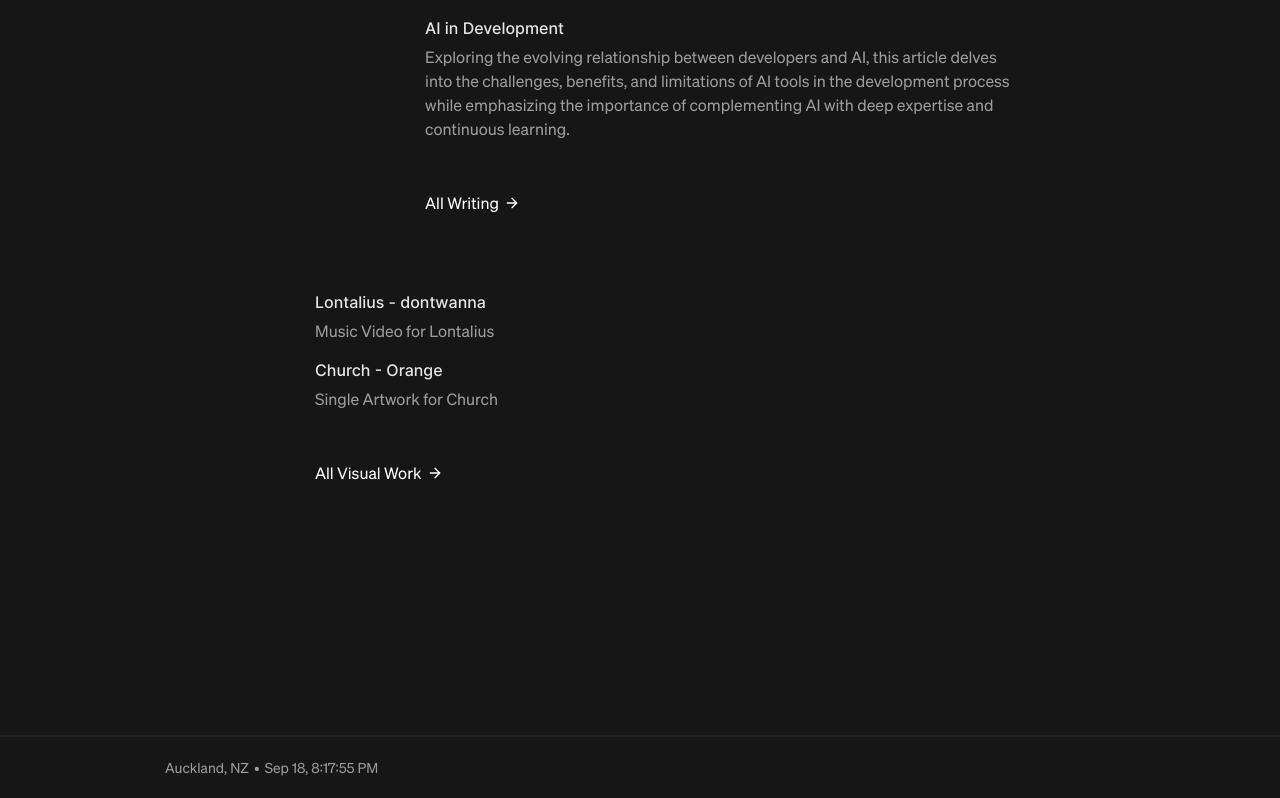
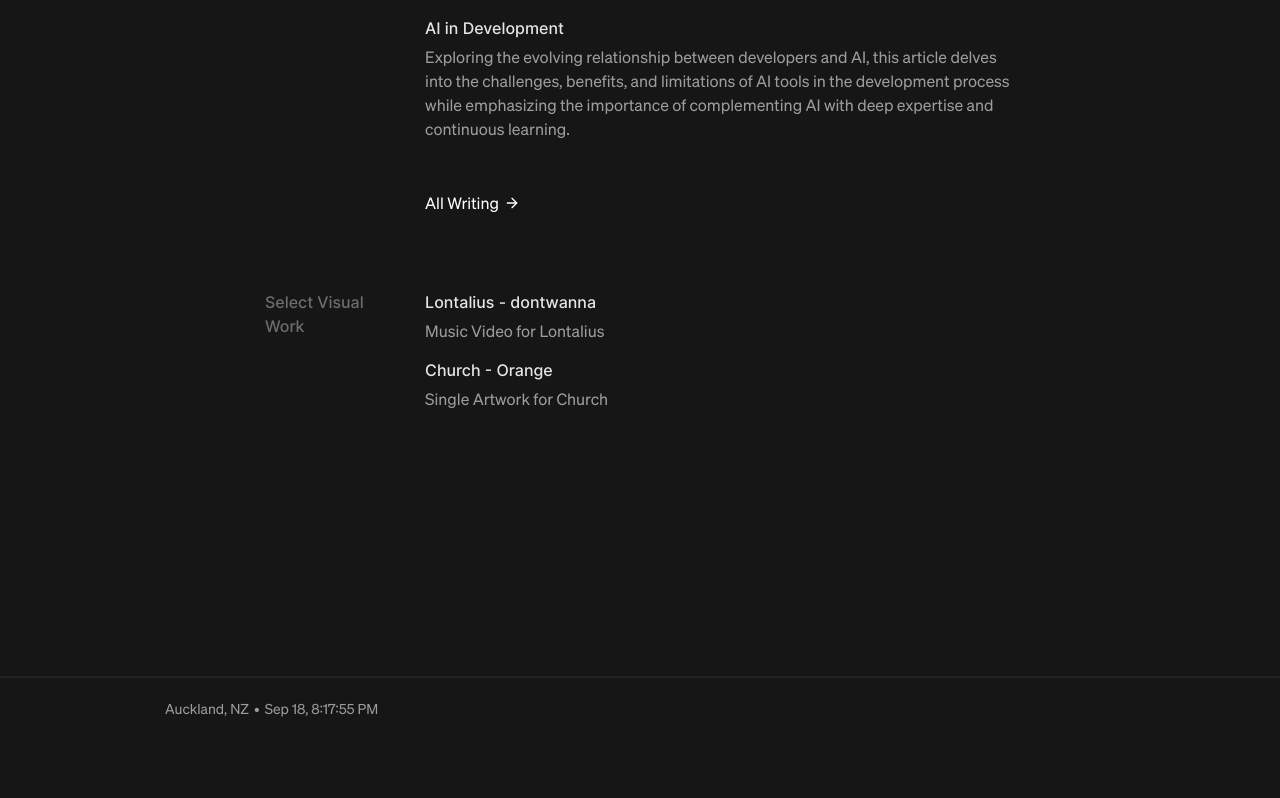
Before and after one commit to maxwellyoung/maxwellyoung, a Next.js app: page /about in a window 1280 px wide. Shown: the part 2814-3612 px from the top of the page. After the commit the page ends 3553 px from the top, so only its background shows below. Built offline with nearby package versions, Linux system fonts and the light colour scheme.

Commit message:
about fix

```diff
--- a/src/components/About/index.tsx
+++ b/src/components/About/index.tsx
@@ -63,12 +63,8 @@ const About: FC = () => (
     >
       <h2 className={styles.title}>Select Writing</h2>
     </Section>
-    <Section
-      content={data.visual}
-      extend={{ title: "All Visual Work", href: "/visual" }}
-      id="visual"
-    >
-      {/* <h2 className={styles.title}>Select Visual Work</h2> */}
+    <Section content={data.visual} id="visual">
+      <h2 className={styles.title}>Select Visual Work</h2>
     </Section>
   </div>
 );
```
